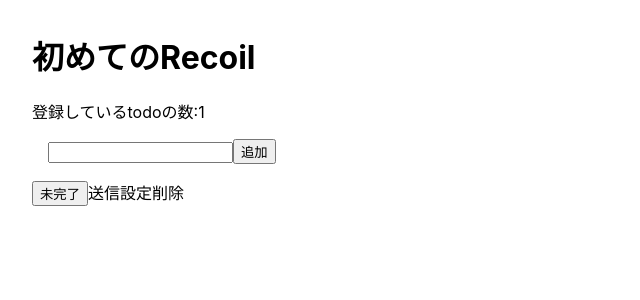
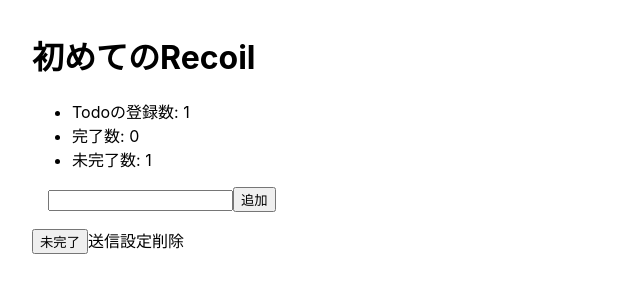
Before and after one commit to k-nanao/react-recoil, a React (Create React App) app: page / in a window 1280 px wide. Shown: the top 300 px of the page, without its empty margins (0-640 px from the left). Built offline with nearby package versions, Linux system fonts and the light colour scheme.

Commit message:
登録したタスク、未登録なタスクの表示

```diff
--- a/src/State/selector.ts
+++ b/src/State/selector.ts
@@ -1,11 +1,13 @@
 import { selector } from 'recoil';
 import { todoListState } from './atom';
 
-export const todoListStatusState = selector<number>({
+export const todoListStatusState = selector<number | any>({
   key: 'todoListStatusState',
   get: ({ get }) => {
     const todoList = get(todoListState);
     const totalNum = todoList.length;
-    return totalNum;
+    const totalCompletedNum = todoList.filter((item) => item.isComplete).length;
+    const totalUnCompletedNum = totalNum - totalCompletedNum;
+    return { totalNum, totalCompletedNum, totalUnCompletedNum };
   },
 });
--- a/src/components/TodoListStatus.tsx
+++ b/src/components/TodoListStatus.tsx
@@ -3,9 +3,18 @@
 import { todoListStatusState } from '../State/selector';
 
 const TodoListStatus = () => {
-  const totalNum = useRecoilValue(todoListStatusState);
+  const { totalNum, totalCompletedNum, totalUnCompletedNum } =
+    useRecoilValue(todoListStatusState);
 
-  return <div>登録しているtodoの数:{totalNum}</div>;
+  return (
+    <div>
+      <ul>
+        <li>Todoの登録数: {totalNum}</li>
+        <li>完了数: {totalCompletedNum}</li>
+        <li>未完了数: {totalUnCompletedNum}</li>
+      </ul>
+    </div>
+  );
 };
 
 export default TodoListStatus;
```
